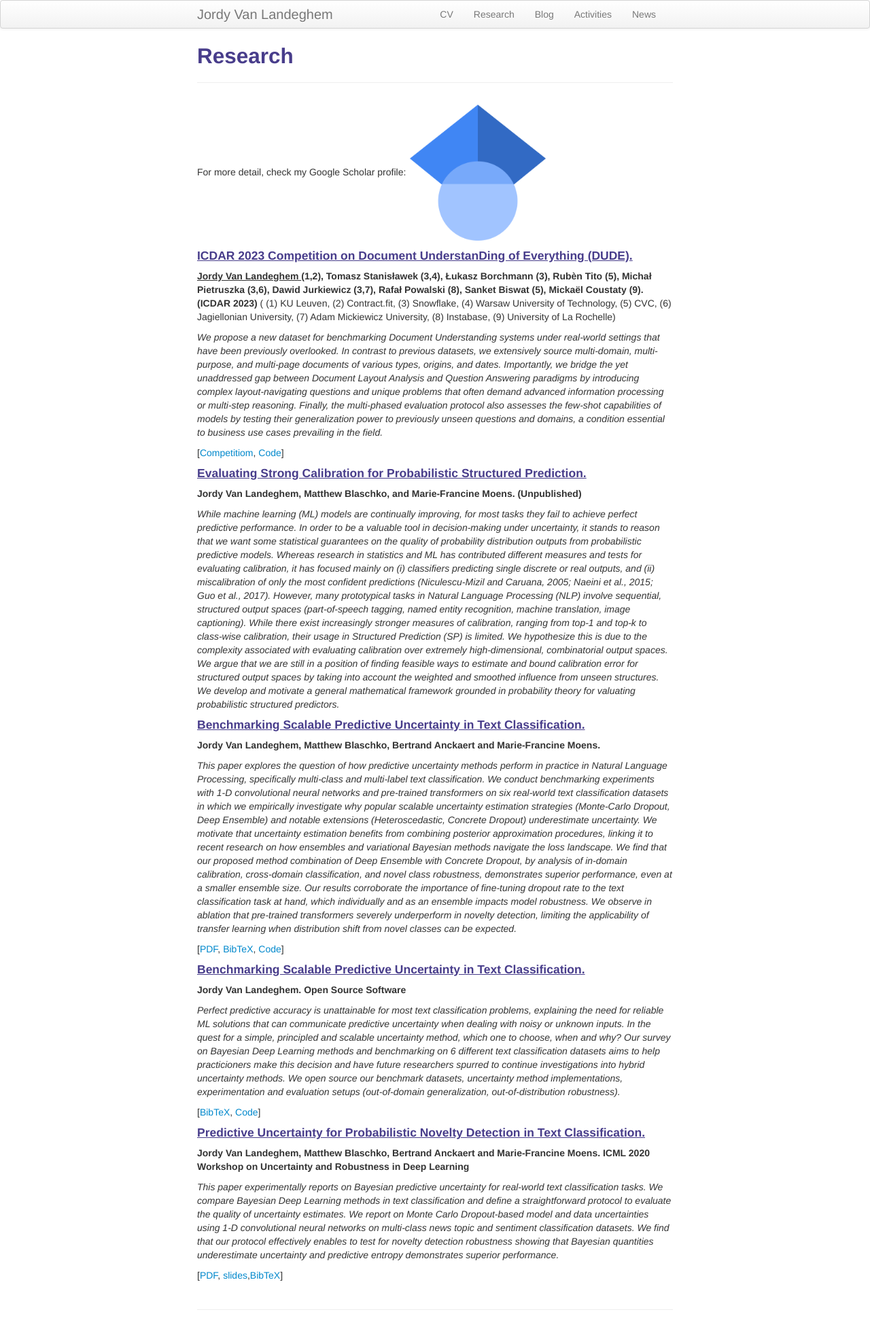
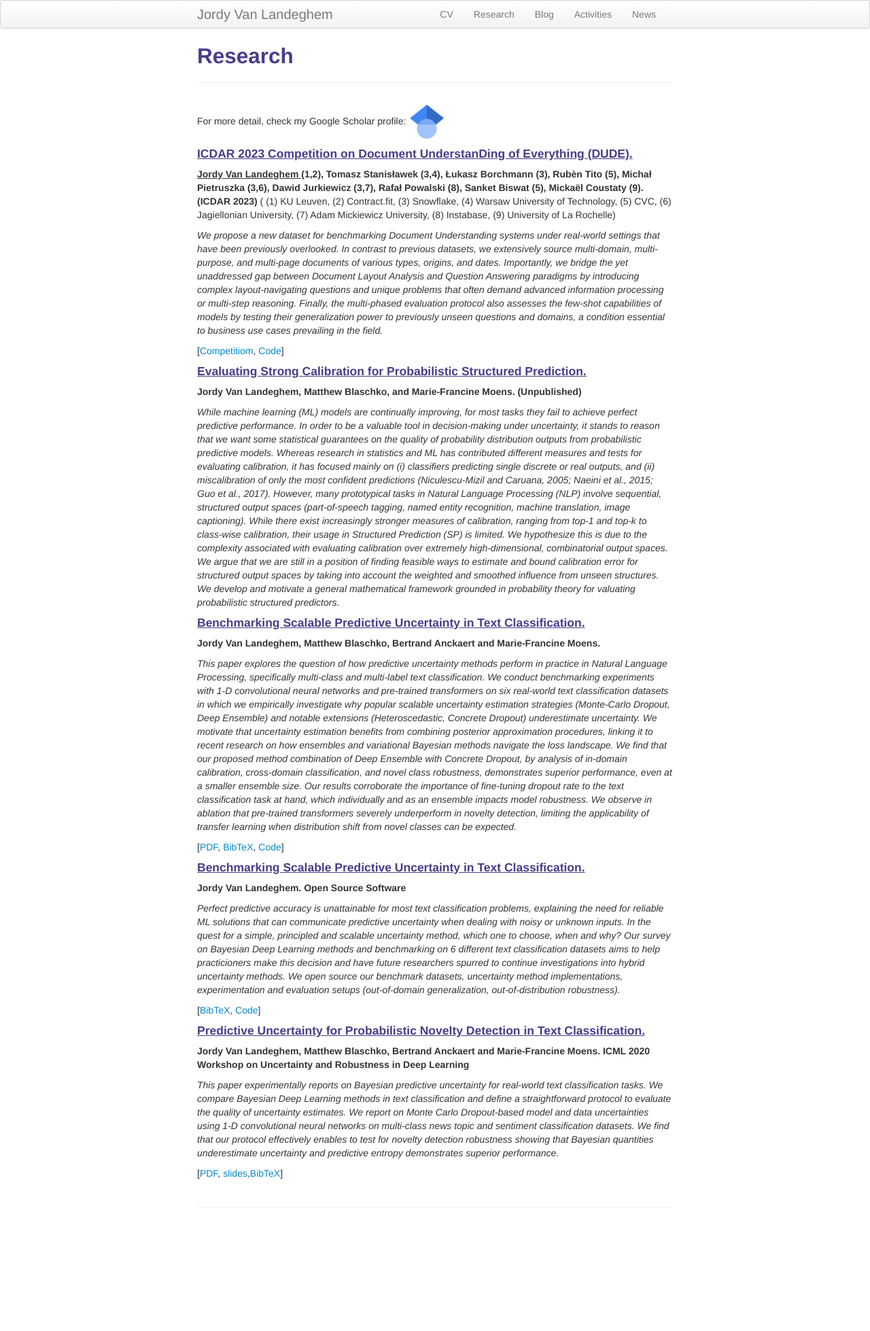
Before and after one commit to Jordy-VL/jordy-vl.github.io, a Jekyll site: the page built from pages/research.md, in a window 1280 px wide. Shown: the whole page at 68% size. Built offline with Jekyll 4.4.1, drawn with Linux system fonts in a browser that asks for light colours; after the commit the page ends 1808 px from its top, so only the background shows below that.

Commit message:
with logos

```diff
--- a/pages/research.md
+++ b/pages/research.md
@@ -6,7 +6,7 @@ description: Jordy Van Landeghem's research
 
 For more detail, check my Google Scholar profile:
 <a href="https://scholar.google.com/citations?user=Vsnb4d0AAAAJ&hl=en" align="left">
-    <img src="{{ BASE_PATH }}/assets/gscholar.png" alt="Logo" width="200">
+    <img src="{{ BASE_PATH }}/assets/gscholar.png" alt="Logo" width="50">
   </a>
 
 #### <u>ICDAR 2023 Competition on Document UnderstanDing of Everything (DUDE).</u>
```
